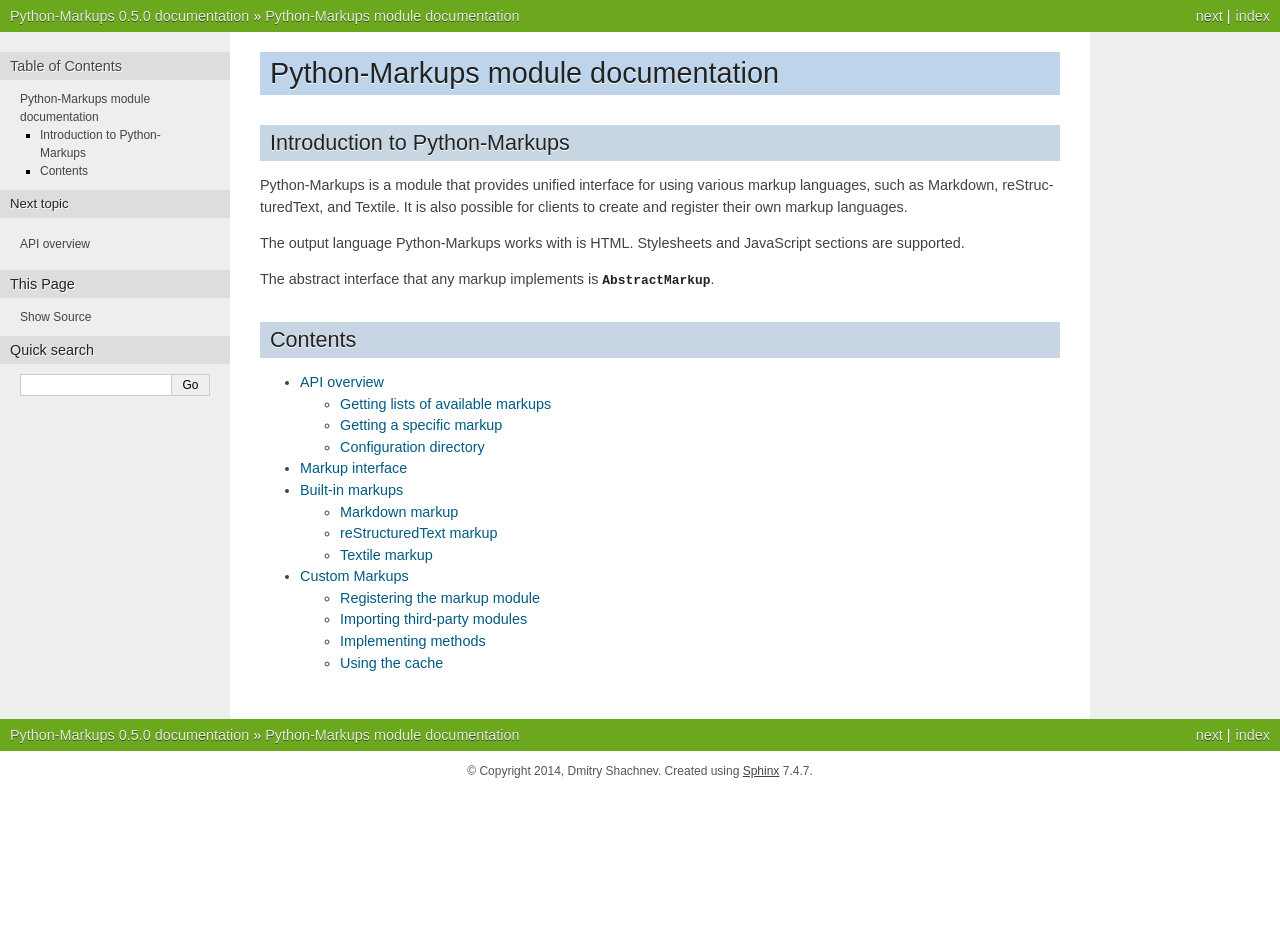
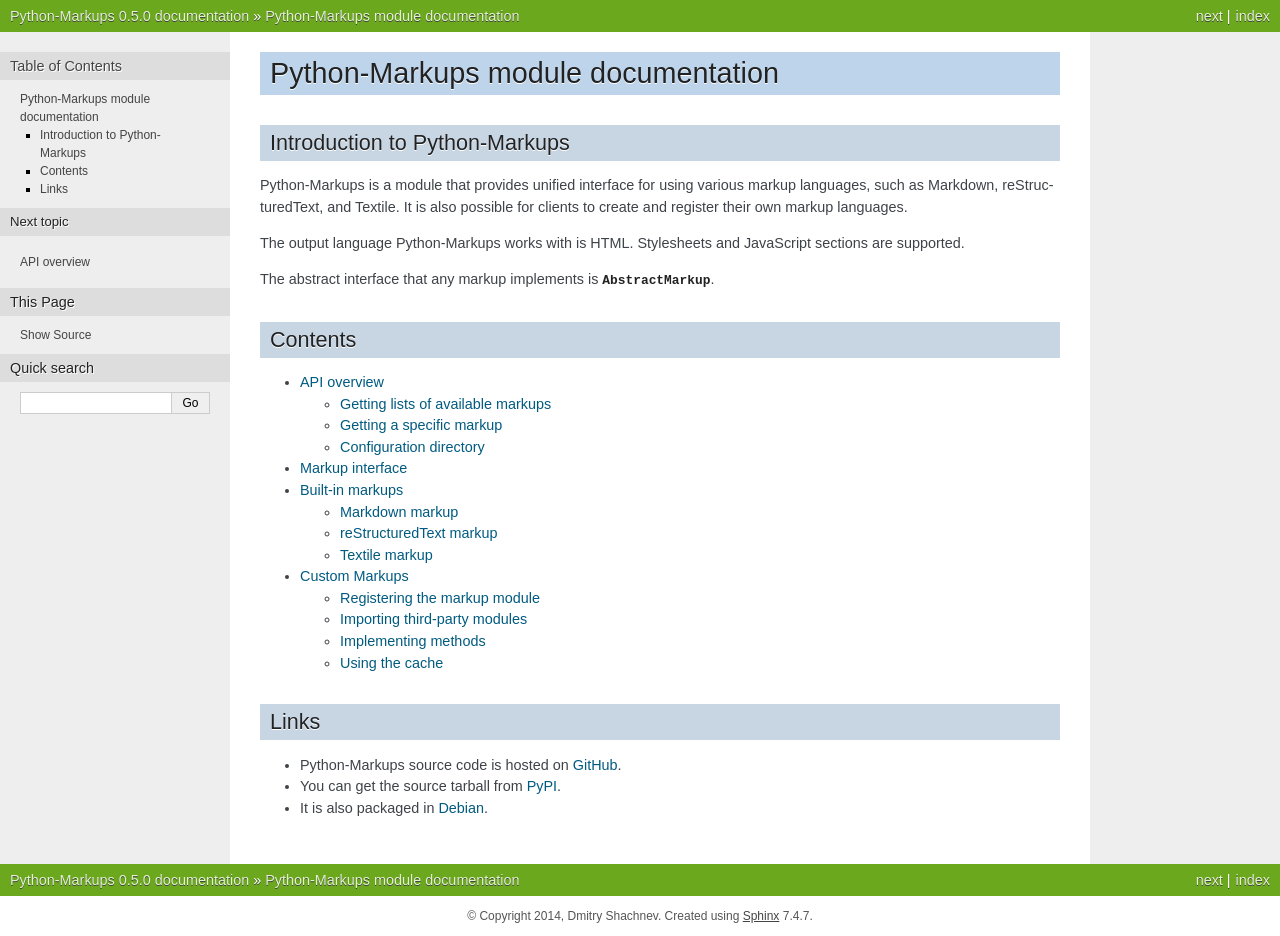
Before and after one commit to retext-project/pymarkups, a Sphinx documentation site: the page built from docs/index.rst, in a window 1280 px wide. Built offline with Sphinx 7.4.7, drawn with Linux system fonts in a browser that asks for light colours; before the commit the page ends 900 px from its top, so only the background shows below that.

Commit message:
Add Links section

```diff
--- a/docs/index.rst
+++ b/docs/index.rst
@@ -25,3 +25,14 @@
    interface
    standard_markups
    custom_markups
+
+Links
+=====
+
+* Python-Markups source code is hosted on GitHub_.
+* You can get the source tarball from PyPI_.
+* It is also packaged in Debian_.
+
+.. _GitHub: https://github.com/mitya57/pymarkups
+.. _PyPI: https://pypi.python.org/pypi/Markups
+.. _Debian: http://packages.debian.org/sid/source/pymarkups
```
